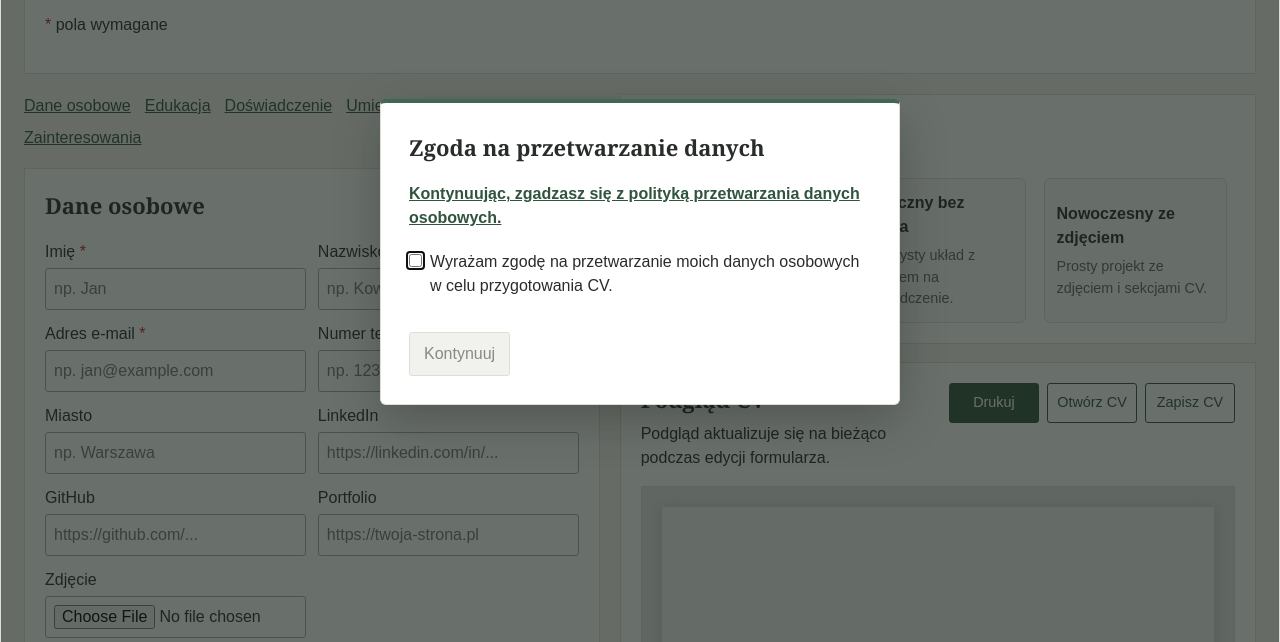
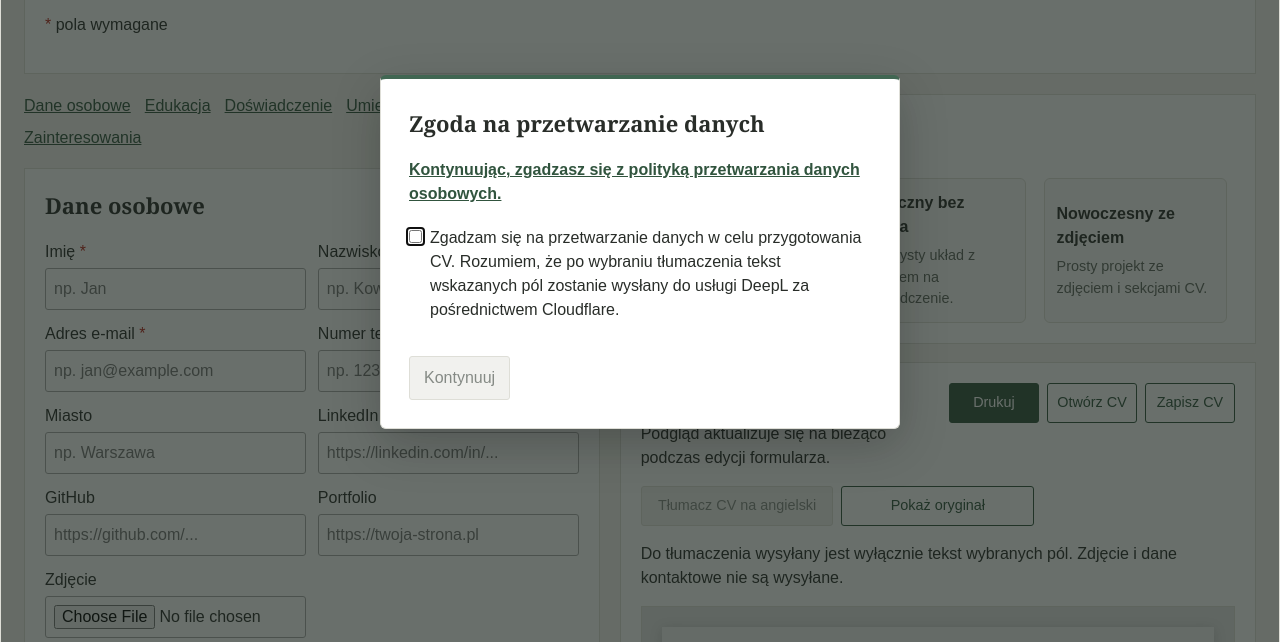
Before and after one commit to math4matix/CV_generator, a plain HTML site: page index.html in a window 1280 px wide. Shown: the part 139-781 px from the top of the page. Drawn offline with Linux system fonts and the light colour scheme.

Commit message:
Configure CV translation endpoint

```diff
--- a/index.html
+++ b/index.html
@@ -11,6 +11,7 @@
     <meta name="apple-mobile-web-app-title" content="CVGen">
     <link rel="manifest" href="/favicon/site.webmanifest">
     <meta name="theme-color" content="#ffffff">
+    <meta name="translation-endpoint" content="tight-flower-1930.kashliak-vlad.workers.dev">
     <style>
         * {
             box-sizing: border-box;
@@ -488,6 +489,11 @@
                         <button id="save-cv" type="button" disabled>Zapisz CV</button>
                     </div>
                 </div>
+                <div class="document-actions" aria-label="Tłumaczenie CV">
+                    <button id="translate-cv" type="button" disabled>Tłumacz CV na angielski</button>
+                    <button id="show-original-cv" type="button" hidden>Pokaż oryginał</button>
+                </div>
+                <p>Do tłumaczenia wysyłany jest wyłącznie tekst wybranych pól. Zdjęcie i dane kontaktowe nie są wysyłane.</p>
                 <div class="preview-placeholder" id="preview-placeholder">
                     Wybierz szablon powyżej, aby wyświetlić podgląd CV.
                 </div>
@@ -511,7 +517,8 @@
             <div class="consent-row">
                 <input class="consent-checkbox" id="rodo-consent" type="checkbox">
                 <label for="rodo-consent">
-                    Wyrażam zgodę na przetwarzanie moich danych osobowych w celu przygotowania CV.
+                    Zgadzam się na przetwarzanie danych w celu przygotowania CV. Rozumiem, że po wybraniu tłumaczenia
+                    tekst wskazanych pól zostanie wysłany do usługi DeepL za pośrednictwem Cloudflare.
                 </label>
             </div>
             <p class="consent-error" id="consent-error" role="alert" aria-live="polite"></p>
```
